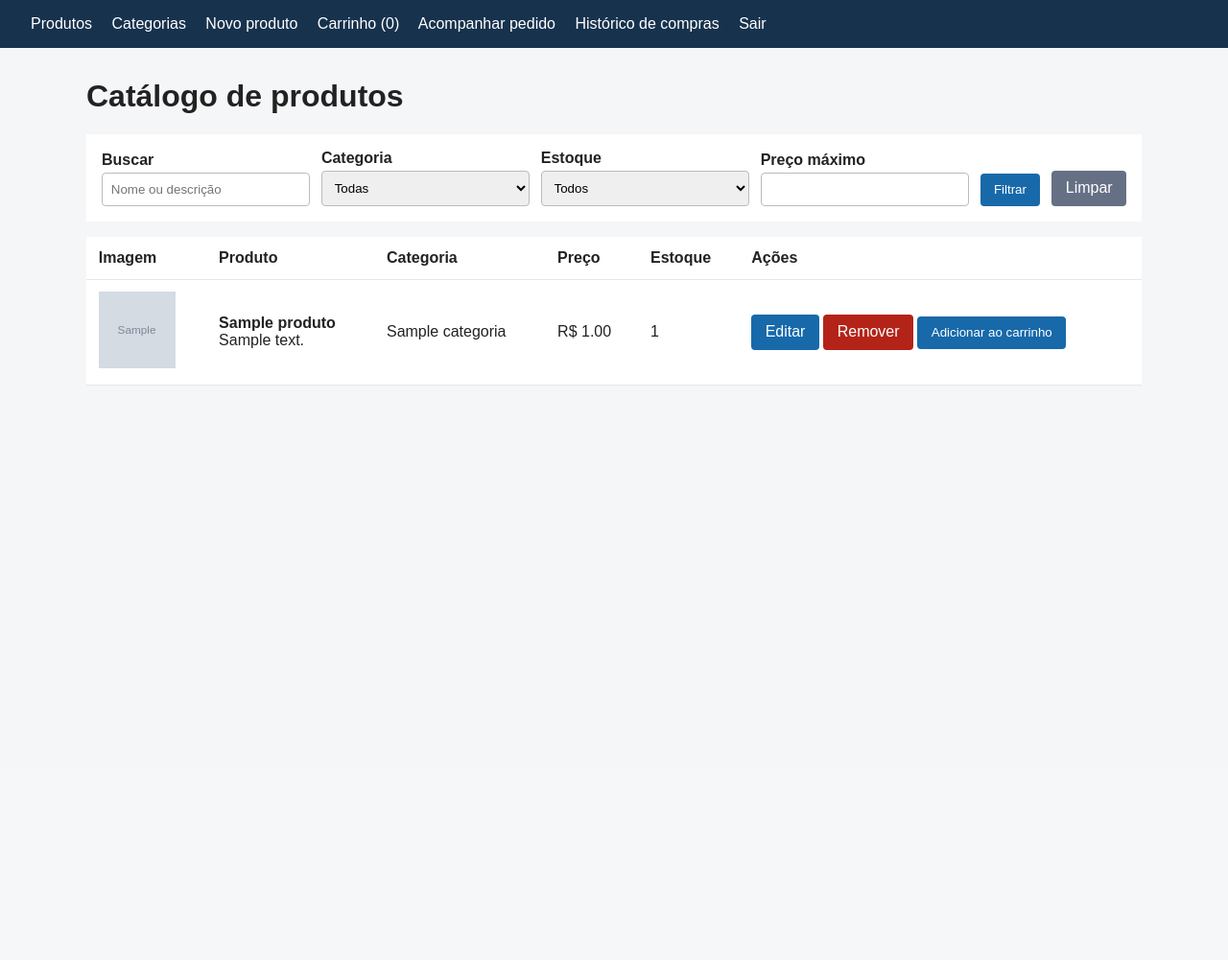
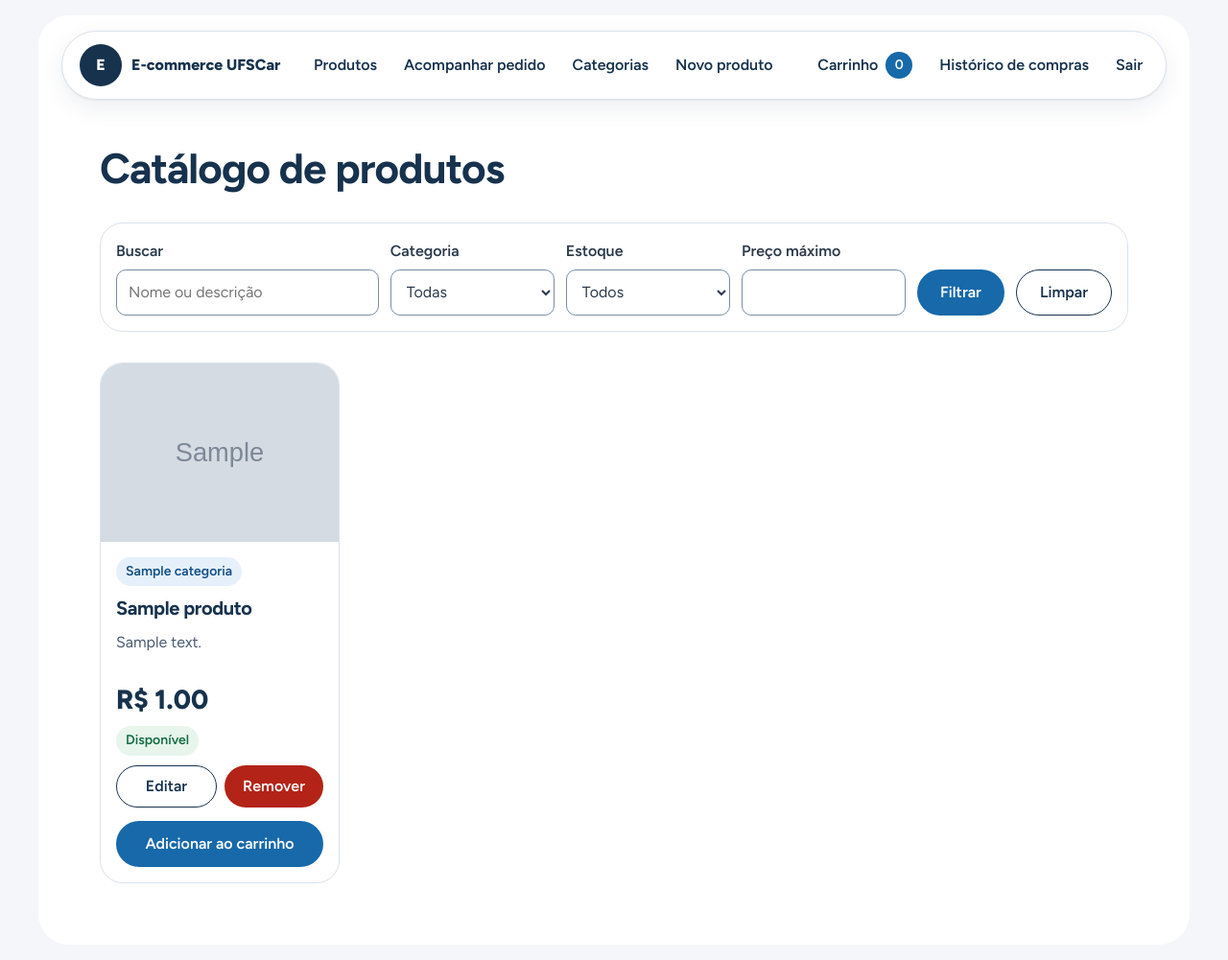
Before and after one commit to otaldoandre/e-commerce-ufscar, a Django app: page / in a window 1280 px wide. Shown: the whole page at 96% size. Before the commit the page ends 402 px from the top, so only its background shows below. Run offline with Django 5.2, Linux system fonts and the light colour scheme; a user stored in the database is signed in; tables that the repository leaves empty hold one stand-in row (values such as "Sample post"); grey boxes marked "Sample" are stand-in pictures.

Commit message:
Melhora a interface visual do e-commerce

```diff
--- a/catalogo/templates/catalogo/base.html
+++ b/catalogo/templates/catalogo/base.html
@@ -1,43 +1,43 @@
 <!doctype html>
+{% load static %}
 <html lang="pt-BR">
 <head>
     <meta charset="utf-8">
     <meta name="viewport" content="width=device-width, initial-scale=1">
     <title>{% block title %}Catálogo{% endblock %}</title>
-    <style>
-        body { font-family: Arial, sans-serif; margin: 0; color: #222; background: #f5f6f8; }
-        header { background: #17324d; color: white; padding: 1rem 2rem; }
-        nav a { color: white; margin-right: 1rem; text-decoration: none; }
-        main { max-width: 1100px; margin: 2rem auto; padding: 0 1rem; }
-        .actions, .filters { display: flex; gap: .75rem; flex-wrap: wrap; align-items: end; }
-        .filters { background: white; padding: 1rem; margin: 1rem 0; }
-        input, textarea, select { padding: .55rem; border: 1px solid #bbb; border-radius: 4px; width: 100%; box-sizing: border-box; }
-        label { display: block; font-weight: bold; margin-bottom: .25rem; }
-        .field { min-width: 160px; flex: 1; }
-        button, .button { background: #1769aa; color: white; border: 0; border-radius: 4px; padding: .6rem .9rem; text-decoration: none; cursor: pointer; display: inline-block; }
-        .button.danger { background: #b42318; }
-        .button.secondary { background: #667085; }
-        table { background: white; width: 100%; border-collapse: collapse; }
-        th, td { text-align: left; padding: .8rem; border-bottom: 1px solid #e5e7eb; }
-        .messages { padding: 0; list-style: none; }
-        .messages li { background: #d1fadf; padding: .75rem; margin-bottom: .5rem; }
-        .empty { background: white; padding: 1.5rem; text-align: center; }
-        .form-card { max-width: 650px; background: white; padding: 1.5rem; }
-        .form-row { margin-bottom: 1rem; }
-        .errorlist { color: #b42318; }
-        .warning { color: #9a3412; background: #ffedd5; padding: .75rem; }
-    </style>
+    <link rel="preconnect" href="https://fonts.googleapis.com">
+    <link rel="preconnect" href="https://fonts.gstatic.com" crossorigin>
+    <link href="https://fonts.googleapis.com/css2?family=Figtree:wght@400;500;600;700;800&display=swap" rel="stylesheet">
+    <link rel="stylesheet" href="{% static 'css/app.css' %}">
 </head>
 <body>
-    <header>
-        <nav>
+    <div class="page-shell">
+    <header class="site-header">
+        <nav class="navbar" aria-label="Navegação principal">
+            <a class="brand" href="{% url 'catalogo:produto_lista' %}" aria-label="Página inicial">
+                <span class="brand-mark">E</span>
+                <span>E-commerce UFSCar</span>
+            </a>
+            <details class="mobile-menu">
+                <summary>Menu</summary>
+                <div class="mobile-menu-links">
+                    <a href="{% url 'catalogo:produto_lista' %}">Produtos</a>
+                    <a href="{% url 'pedidos:acompanhar' %}">Acompanhar pedido</a>
+                </div>
+            </details>
+            <div class="nav-links">
             <a href="{% url 'catalogo:produto_lista' %}">Produtos</a>
+            <a href="{% url 'pedidos:acompanhar' %}">Acompanhar pedido</a>
             {% if user.is_staff %}
                 <a href="{% url 'catalogo:categoria_lista' %}">Categorias</a>
                 <a href="{% url 'catalogo:produto_criar' %}">Novo produto</a>
             {% endif %}
-            <a href="{% url 'carrinho:detalhe' %}">Carrinho ({{ carrinho_quantidade }})</a>
-            <a href="{% url 'pedidos:acompanhar' %}">Acompanhar pedido</a>
+            </div>
+            <div class="nav-actions">
+            <a class="cart-link" href="{% url 'carrinho:detalhe' %}">
+                <span aria-hidden="true">Carrinho</span>
+                <span class="cart-count" aria-label="{{ carrinho_quantidade }} itens">{{ carrinho_quantidade }}</span>
+            </a>
             {% if user.is_authenticated %}
                 <a href="{% url 'clientes:historico' %}">Histórico de compras</a>
                 <a href="{% url 'clientes:logout' %}">Sair</a>
@@ -45,6 +45,7 @@
                 <a href="{% url 'clientes:login' %}">Entrar</a>
                 <a href="{% url 'clientes:cadastro' %}">Cadastro de cliente</a>
             {% endif %}
+            </div>
         </nav>
     </header>
     <main>
@@ -53,5 +54,6 @@
         {% endif %}
         {% block content %}{% endblock %}
     </main>
+    </div>
 </body>
 </html>
--- a/catalogo/templates/catalogo/produto_list.html
+++ b/catalogo/templates/catalogo/produto_list.html
@@ -18,27 +18,51 @@
     <a class="button secondary" href="{% url 'catalogo:produto_lista' %}">Limpar</a>
 </form>
 {% if produtos %}
-<table>
-    <thead>    <tr><th>Imagem</th><th>Produto</th><th>Categoria</th><th>Preço</th><th>Estoque</th><th>Ações</th></tr></thead>
-    <tbody>{% for produto in produtos %}
-        <tr>
-            <td>{% if produto.imagem %}<img src="{{ produto.imagem.url }}" alt="{{ produto.nome }}" width="80" height="80" style="object-fit: cover;">{% else %}Sem imagem{% endif %}</td>
-            <td><strong>{{ produto.nome }}</strong><br>{{ produto.descricao|truncatewords:12 }}</td>
-            <td>{{ produto.categoria.nome }}</td>
-            <td>R$ {{ produto.preco|floatformat:2 }}</td>
-            <td>{{ produto.estoque }}{% if not produto.ativo %} (inativo){% endif %}</td>
-            <td><a class="button" href="{% url 'catalogo:produto_editar' produto.pk %}">Editar</a>
+<div class="product-grid">
+    {% for produto in produtos %}
+    <article class="product-card">
+        <div class="product-image">
+            {% if produto.imagem %}
+                <img src="{{ produto.imagem.url }}" alt="{{ produto.nome }}">
+            {% else %}
+                <span>Sem imagem</span>
+            {% endif %}
+        </div>
+        <div class="product-body">
+            <span class="category-chip">{{ produto.categoria.nome }}</span>
+            <h3>{{ produto.nome }}</h3>
+            <p class="product-description">{{ produto.descricao|truncatewords:12 }}</p>
+            <p class="price">R$ {{ produto.preco|floatformat:2 }}</p>
+            {% if not produto.ativo %}
+                <span class="badge badge-warning">Inativo</span>
+            {% elif produto.estoque > 0 %}
+                <span class="badge badge-success">Disponível</span>
+            {% else %}
+                <span class="badge badge-danger">Esgotado</span>
+            {% endif %}
+            {% if user.is_staff %}
+            <div class="product-admin-actions">
+                <a class="button secondary" href="{% url 'catalogo:produto_editar' produto.pk %}">Editar</a>
                 <a class="button danger" href="{% url 'catalogo:produto_remover' produto.pk %}">Remover</a>
-                {% if produto.ativo and produto.estoque > 0 %}
-                <form method="post" action="{% url 'carrinho:adicionar' produto.pk %}" style="display: inline;">
+            </div>
+            {% endif %}
+            {% if produto.ativo and produto.estoque > 0 %}
+                <form method="post" action="{% url 'carrinho:adicionar' produto.pk %}">
                     {% csrf_token %}
                     <input type="hidden" name="next" value="{{ request.get_full_path }}">
                     <button type="submit">Adicionar ao carrinho</button>
                 </form>
-                {% else %}<span class="warning">Indisponível</span>{% endif %}</td>
-        </tr>
-    {% endfor %}</tbody>
-</table>
+            {% endif %}
+        </div>
+    </article>
+    {% endfor %}
+</div>
 {% else %}<div class="empty">Nenhum produto encontrado.</div>{% endif %}
-{% if is_paginated %}<p>Página {{ page_obj.number }} de {{ page_obj.paginator.num_pages }}</p>{% endif %}
+{% if is_paginated %}
+<nav class="pagination" aria-label="Paginação">
+    {% if page_obj.has_previous %}<a class="button secondary" href="?page={{ page_obj.previous_page_number }}">Anterior</a>{% endif %}
+    <span>Página {{ page_obj.number }} de {{ page_obj.paginator.num_pages }}</span>
+    {% if page_obj.has_next %}<a class="button" href="?page={{ page_obj.next_page_number }}">Próxima</a>{% endif %}
+</nav>
+{% endif %}
 {% endblock %}
--- a/loja/settings.py
+++ b/loja/settings.py
@@ -70,7 +70,7 @@ LOGIN_URL = '/clientes/login/'
 TEMPLATES = [
     {
         'BACKEND': 'django.template.backends.django.DjangoTemplates',
-        'DIRS': [],
+        'DIRS': [BASE_DIR / 'templates'],
         'APP_DIRS': True,
         'OPTIONS': {
             'context_processors': [
@@ -151,6 +151,7 @@ USE_TZ = True
 # https://docs.djangoproject.com/en/5.2/howto/static-files/
 
 STATIC_URL = 'static/'
+STATICFILES_DIRS = [BASE_DIR / 'static']
 MEDIA_URL = 'media/'
 MEDIA_ROOT = BASE_DIR / 'media'
 
--- /dev/null
+++ b/static/css/app.css
@@ -0,0 +1,396 @@
+:root {
+  --primary: #1769aa;
+  --primary-hover: #124f82;
+  --navy: #17324d;
+  --sky: #8fc1ea;
+  --tint: #e6f0fa;
+  --page: #f4f6f9;
+  --surface: #ffffff;
+  --ink: #2b3a4b;
+  --muted: #4a5b6f;
+  --line: #d9e2ec;
+  --field-border: #7b8da1;
+  --ok: #146c43;
+  --ok-bg: #e7f5ec;
+  --warn: #8a5300;
+  --warn-bg: #fdf1d8;
+  --danger: #b42318;
+  --danger-bg: #fdecea;
+  --r-pill: 999px;
+  --r-xl: 32px;
+  --r-lg: 24px;
+  --r-md: 16px;
+  --r-sm: 10px;
+  --shadow-float: 0 8px 24px rgb(23 50 77 / 8%), 0 1px 2px rgb(23 50 77 / 6%);
+  --font: "Figtree", system-ui, sans-serif;
+}
+
+* { box-sizing: border-box; }
+
+body {
+  margin: 0;
+  min-width: 320px;
+  color: var(--ink);
+  background: var(--page);
+  font-family: var(--font);
+  font-size: 16px;
+  line-height: 1.6;
+}
+
+img { max-width: 100%; }
+a { color: var(--primary); }
+a:focus-visible, button:focus-visible, input:focus-visible, select:focus-visible, textarea:focus-visible, summary:focus-visible {
+  outline: 3px solid var(--primary);
+  outline-offset: 2px;
+}
+
+.page-shell {
+  max-width: 1200px;
+  margin: 16px auto;
+  min-height: calc(100vh - 32px);
+  background: var(--surface);
+  border-radius: var(--r-xl);
+  overflow: hidden;
+}
+
+.site-header { padding: 16px 24px 0; }
+.navbar {
+  min-height: 72px;
+  display: flex;
+  align-items: center;
+  gap: 16px;
+  padding: 10px 12px 10px 18px;
+  background: var(--surface);
+  border: 1px solid var(--line);
+  border-radius: var(--r-pill);
+  box-shadow: var(--shadow-float);
+}
+.brand {
+  display: flex;
+  align-items: center;
+  gap: 10px;
+  color: var(--navy);
+  font-weight: 800;
+  text-decoration: none;
+  white-space: nowrap;
+}
+.brand-mark {
+  display: grid;
+  width: 44px;
+  height: 44px;
+  place-items: center;
+  border-radius: 50%;
+  color: white;
+  background: var(--navy);
+}
+.nav-links, .nav-actions { display: flex; align-items: center; gap: 4px; }
+.nav-links { margin-left: auto; }
+.nav-actions { margin-left: auto; }
+.navbar a:not(.brand) {
+  min-height: 44px;
+  display: inline-flex;
+  align-items: center;
+  justify-content: center;
+  padding: 8px 12px;
+  color: var(--navy);
+  font-weight: 600;
+  text-decoration: none;
+  border-radius: var(--r-pill);
+}
+.navbar a:not(.brand):hover { background: var(--tint); }
+.cart-link { gap: 8px; }
+.cart-count {
+  display: grid;
+  min-width: 28px;
+  height: 28px;
+  place-items: center;
+  border-radius: 50%;
+  color: white;
+  background: var(--primary);
+  font-size: 14px;
+}
+.mobile-menu { display: none; }
+
+main { max-width: 1120px; margin: 0 auto; padding: 48px 24px 64px; }
+h1, h2, h3 { color: var(--navy); letter-spacing: -0.02em; }
+h1 { margin: 0 0 32px; font-size: clamp(32px, 4vw, 44px); line-height: 1.1; }
+h2 { font-size: clamp(24px, 3vw, 30px); line-height: 1.2; }
+h3 { font-size: 20px; line-height: 1.3; }
+p { margin-top: 0; }
+
+.button, button {
+  min-height: 48px;
+  display: inline-flex;
+  align-items: center;
+  justify-content: center;
+  border: 0;
+  border-radius: var(--r-pill);
+  padding: 11px 24px;
+  color: white;
+  background: var(--primary);
+  font: 600 16px var(--font);
+  line-height: 1.2;
+  text-decoration: none;
+  cursor: pointer;
+}
+.button:hover, button:hover { background: var(--primary-hover); }
+.button.secondary {
+  color: var(--navy);
+  background: var(--surface);
+  border: 1.5px solid var(--navy);
+}
+.button.secondary:hover { background: var(--tint); }
+.button.danger, button.danger {
+  color: white;
+  background: var(--danger);
+}
+.button.danger:hover, button.danger:hover { background: #8f1d14; }
+
+.filters {
+  display: grid;
+  grid-template-columns: 1.6fr 1fr 1fr 1fr auto auto;
+  align-items: end;
+  gap: 12px;
+  margin: 0 0 32px;
+  padding: 16px;
+  border: 1px solid var(--line);
+  border-radius: var(--r-lg);
+  background: var(--surface);
+}
+.field { min-width: 0; }
+label { display: block; margin-bottom: 6px; color: var(--ink); font-weight: 600; }
+input, textarea, select {
+  width: 100%;
+  min-height: 48px;
+  padding: 10px 12px;
+  border: 1.5px solid var(--field-border);
+  border-radius: var(--r-sm);
+  color: var(--ink);
+  background: var(--surface);
+  font: 400 16px var(--font);
+}
+textarea { min-height: 96px; resize: vertical; }
+
+.product-grid {
+  display: grid;
+  grid-template-columns: repeat(auto-fill, minmax(240px, 1fr));
+  gap: 24px;
+}
+.product-card {
+  display: flex;
+  flex-direction: column;
+  min-width: 0;
+  overflow: hidden;
+  border: 1px solid var(--line);
+  border-radius: var(--r-lg);
+  background: var(--surface);
+}
+.product-image {
+  display: grid;
+  aspect-ratio: 4 / 3;
+  place-items: center;
+  overflow: hidden;
+  background: var(--tint);
+  color: var(--muted);
+}
+.product-image img { width: 100%; height: 100%; object-fit: cover; }
+.product-body { display: flex; flex: 1; flex-direction: column; gap: 10px; padding: 16px; }
+.product-body h3 { margin: 0; }
+.product-description { min-height: 48px; margin: 0; color: var(--muted); }
+.category-chip, .badge {
+  width: fit-content;
+  display: inline-flex;
+  align-items: center;
+  min-height: 28px;
+  border-radius: var(--r-pill);
+  padding: 4px 10px;
+  font-size: 14px;
+  font-weight: 600;
+}
+.category-chip { color: #124f82; background: var(--tint); }
+.badge-success { color: var(--ok); background: var(--ok-bg); }
+.badge-warning { color: var(--warn); background: var(--warn-bg); }
+.badge-danger { color: var(--danger); background: var(--danger-bg); }
+.badge-info { color: #124f82; background: var(--tint); }
+.price { margin: auto 0 4px; color: var(--navy); font-size: clamp(22px, 3vw, 28px); line-height: 1; font-weight: 800; }
+.product-body form { margin-top: 4px; }
+.product-body form button { width: 100%; }
+.product-admin-actions { display: flex; flex-wrap: wrap; gap: 8px; }
+.product-admin-actions .button { flex: 1; min-width: 96px; min-height: 44px; padding-inline: 12px; }
+
+.pagination { display: flex; align-items: center; justify-content: center; gap: 16px; margin-top: 32px; }
+.messages { margin: 16px 0 24px; padding: 0; list-style: none; }
+.messages li { min-height: 48px; padding: 12px 16px; border-radius: var(--r-md); color: #124f82; background: var(--tint); }
+.empty {
+  display: grid;
+  min-height: 220px;
+  place-items: center;
+  align-content: center;
+  gap: 16px;
+  border-radius: var(--r-lg);
+  color: var(--muted);
+  background: var(--tint);
+  text-align: center;
+}
+.warning {
+  border-radius: var(--r-md);
+  padding: 12px 16px;
+  color: var(--warn);
+  background: var(--warn-bg);
+}
+.errorlist { color: var(--danger); font-weight: 600; }
+
+.form-card, .order-card {
+  max-width: 650px;
+  margin: 0 auto;
+  border: 1px solid var(--line);
+  border-radius: var(--r-lg);
+  padding: 24px;
+  background: var(--surface);
+}
+.form-card h1, .form-card h2 { text-align: left; }
+.form-row { margin-bottom: 16px; }
+.form-card p { margin-bottom: 16px; }
+.form-card p.button-row, .form-card form > .button { margin-top: 8px; }
+.form-card form p { margin: 0 0 16px; }
+.form-card form p label { display: block; }
+.form-card form p input, .form-card form p select, .form-card form p textarea { width: 100%; }
+.form-card form .button, .form-card form button { margin-right: 8px; }
+
+.cart-layout, .checkout-layout {
+  display: grid;
+  grid-template-columns: minmax(0, 1fr) 340px;
+  gap: 24px;
+  align-items: start;
+}
+.cart-items { display: grid; gap: 16px; }
+.cart-item {
+  display: grid;
+  grid-template-columns: 140px minmax(0, 1fr) auto;
+  gap: 16px;
+  align-items: center;
+  border: 1px solid var(--line);
+  border-radius: var(--r-lg);
+  padding: 16px;
+}
+.cart-item-image { aspect-ratio: 1; overflow: hidden; border-radius: var(--r-md); background: var(--tint); }
+.cart-item-image img { width: 100%; height: 100%; object-fit: cover; }
+.cart-item-image span { display: grid; height: 100%; place-items: center; color: var(--muted); }
+.cart-item-info h2 { margin: 0 0 8px; font-size: 20px; }
+.cart-item-info p { margin: 0; color: var(--muted); }
+.cart-item-actions { display: grid; justify-items: end; gap: 12px; }
+.cart-subtotal, .summary-total strong { color: var(--navy); font-size: 22px; }
+.order-summary {
+  position: sticky;
+  top: 16px;
+  border: 1px solid var(--line);
+  border-radius: var(--r-lg);
+  padding: 24px;
+  background: var(--surface);
+}
+.order-summary h2 { margin-top: 0; }
+.order-summary .button { width: 100%; margin-top: 10px; }
+.summary-total { display: flex; justify-content: space-between; align-items: center; margin: 20px 0; padding-top: 16px; border-top: 1px solid var(--line); }
+
+.checkout-layout { grid-template-columns: 1fr 1fr; }
+.checkout-summary { position: static; }
+.checkout-item { display: flex; justify-content: space-between; gap: 16px; margin: 12px 0; }
+.checkout-details { display: grid; gap: 16px; }
+.checkout-details .form-card { max-width: none; margin: 0; }
+.confirmation-card {
+  display: grid;
+  justify-items: start;
+  margin-bottom: 32px;
+  border: 1px solid var(--line);
+  border-radius: var(--r-lg);
+  padding: 24px;
+  background: var(--surface);
+}
+.success-icon {
+  display: grid;
+  width: 56px;
+  height: 56px;
+  margin-bottom: 16px;
+  place-items: center;
+  border-radius: 50%;
+  color: var(--ok);
+  background: var(--ok-bg);
+  font-size: 28px;
+  font-weight: 800;
+}
+.confirmation-actions { display: flex; flex-wrap: wrap; gap: 12px; margin-top: 8px; }
+.table-wrap { overflow-x: auto; border: 1px solid var(--line); border-radius: var(--r-md); }
+table { width: 100%; border-collapse: collapse; background: var(--surface); }
+th { color: var(--muted); font-weight: 600; }
+th, td { padding: 12px 16px; border-bottom: 1px solid var(--line); text-align: left; }
+tbody tr:last-child td { border-bottom: 0; }
+
+.order-card { max-width: none; margin: 0 0 24px; }
+.stepper {
+  display: grid;
+  grid-template-columns: repeat(4, 1fr);
+  margin: 24px 0;
+  padding: 0;
+  list-style: none;
+}
+.stepper li {
+  position: relative;
+  display: grid;
+  justify-items: center;
+  gap: 8px;
+  color: var(--muted);
+  text-align: center;
+  font-size: 14px;
+  font-weight: 600;
+}
+.stepper li::before {
+  content: "";
+  position: absolute;
+  top: 10px;
+  right: 50%;
+  width: 100%;
+  height: 2px;
+  background: var(--line);
+}
+.stepper li:first-child::before { display: none; }
+.step-dot { z-index: 1; width: 20px; height: 20px; border: 2px solid var(--line); border-radius: 50%; background: var(--surface); }
+.stepper li[aria-current="step"] { color: var(--primary); }
+.stepper li[aria-current="step"] .step-dot { border-color: var(--primary); background: var(--primary); box-shadow: 0 0 0 4px var(--tint); }
+
+@media (max-width: 900px) {
+  .nav-links { display: none; }
+  .mobile-menu { display: block; margin-left: auto; }
+  .mobile-menu summary { min-height: 44px; display: grid; place-items: center; cursor: pointer; border-radius: var(--r-pill); padding: 8px 14px; }
+  .mobile-menu-links { position: absolute; z-index: 10; display: grid; margin-top: 8px; right: 40px; padding: 8px; border: 1px solid var(--line); border-radius: var(--r-md); background: var(--surface); box-shadow: var(--shadow-float); }
+  .mobile-menu-links a { min-width: 220px; }
+  .filters { grid-template-columns: repeat(2, 1fr); }
+  .cart-layout, .checkout-layout { grid-template-columns: 1fr; }
+  .order-summary { position: static; }
+}
+
+@media (max-width: 640px) {
+  .page-shell { margin: 0; min-height: 100vh; border-radius: 24px 24px 0 0; }
+  .site-header { padding: 12px 12px 0; }
+  .navbar { min-height: 64px; padding: 8px 10px; }
+  .brand { font-size: 14px; }
+  .brand-mark { width: 40px; height: 40px; }
+  .nav-actions a:not(.cart-link) { display: none; }
+  main { padding: 32px 16px 48px; }
+  h1 { margin-bottom: 24px; }
+  .filters { grid-template-columns: 1fr; }
+  .cart-item { grid-template-columns: 88px minmax(0, 1fr); }
+  .cart-item-actions { grid-column: 1 / -1; grid-auto-flow: column; justify-content: space-between; align-items: center; }
+  .cart-item-actions .button { width: auto; }
+  .stepper { grid-template-columns: 1fr; gap: 12px; }
+  .stepper li { grid-template-columns: 28px 1fr; justify-items: start; text-align: left; }
+  .stepper li::before { display: block; top: -12px; left: 10px; width: 2px; height: 24px; }
+  .stepper li:first-child::before { display: none; }
+  .confirmation-actions { width: 100%; }
+  .confirmation-actions .button { width: 100%; }
+  .form-card, .order-card { padding: 16px; }
+  .form-card form .button, .form-card form button { width: 100%; margin: 0 0 8px; }
+}
+
+@media (prefers-reduced-motion: reduce) {
+  *, *::before, *::after { scroll-behavior: auto !important; transition-duration: 0.01ms !important; }
+}
```
Also changed, not shown: carrinho/templates/carrinho/detalhe.html (+24 -17 lines), pedidos/templates/pedidos/acompanhamento.html (+5 -5 lines), pedidos/templates/pedidos/confirmacao.html (+10 -8 lines), pedidos/templates/pedidos/finalizar.html (+10 -15 lines).
